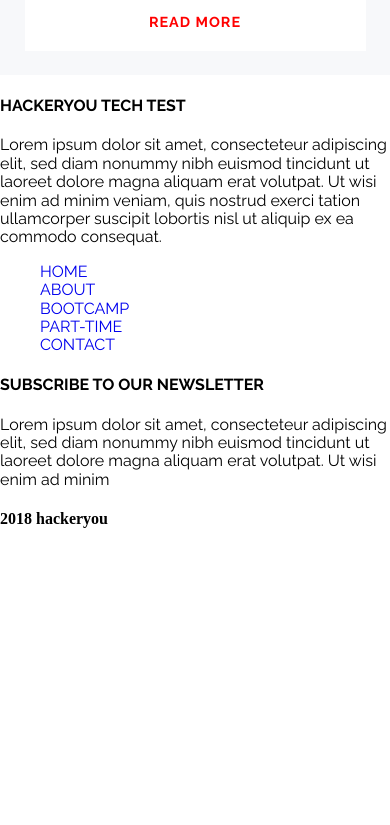
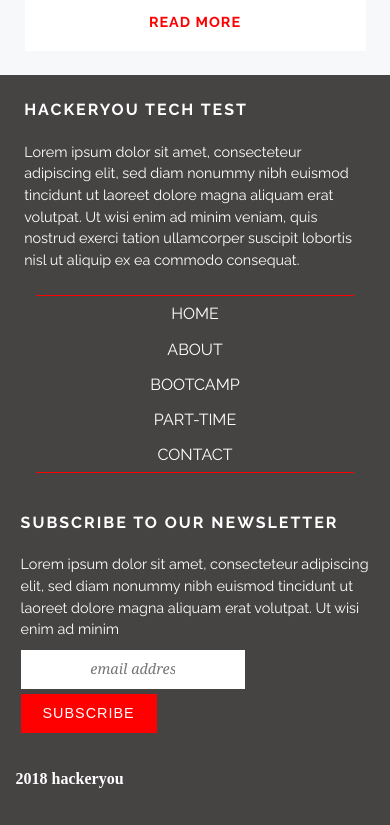
Before and after one commit to snarkshow/tc, a plain HTML site: page index.html in a window 390 px wide. Shown: the part 4906-5731 px from the top of the page. Before the commit the page ends 5456 px from the top, so only its background shows below. Drawn offline with Linux system fonts and the light colour scheme.

Commit message:
updated footer

```diff
--- a/css/styles.css
+++ b/css/styles.css
@@ -3,6 +3,19 @@ html{line-height:1.15;-ms-text-size-adjust:100%;-webkit-text-size-adjust:100%}bo
 *{ -moz-box-sizing: border-box; -webkit-box-sizing: border-box; box-sizing: border-box; }
 
 .clearfix:after {visibility: hidden; display: block; font-size:0; content:""; clear: both; height:0;}
+
+.visuallyhidden:not(:focus):not(:active) {
+    position: absolute;
+    width: 1px;
+    height: 1px;
+    margin: -1px;
+    border: 0;
+    padding: 0;
+    white-space: nowrap;
+    clip-path: inset(100%);
+    clip: rect(0 0 0 0);
+    overflow: hidden;
+}
 
 /* GENERAL CSS */
 
@@ -235,6 +248,92 @@ aside .posts{
     background-color: white;
 }
 
+/* FOOTER CSS */
+
+footer{
+    background-color: #464343;
+    color: white;
+    padding: 4%;
+}
+
+.footer1{
+    display: flex;
+}
+
+
+.footer1 ul{
+    line-height: 2;
+    padding-left: 4%;
+}
+
+.footer1 .heading{
+    letter-spacing: 2px;
+    margin-top: 1.5%;
+}
+
+.footer1 p{
+    font-size: 0.9rem;
+    line-height: 1.5;
+    margin: 0;
+}
+
+.footerBlurb{
+    margin: 0 10px;
+    padding: 0 1%;
+    width: calc(35% - 20px);
+}
+
+.footerNav{
+    margin: 0 10px;
+    width: calc(15% - 20px);
+}
+
+.footerNav a{
+    color: white;
+}
+
+.footerNav a:hover{
+    text-shadow: 1px 1px white;
+}
+
+.footerSignup{
+    margin: 0 10px;
+    padding: 0 1%;
+    width: calc(50% - 20px);
+}
+
+form{
+    margin-top: 10px;
+}
+
+input[type=email]{
+    border-width: 0px;
+    display: inline-block;
+    padding: 3% 20%;
+}
+
+input[type=email]{
+    text-align: center;
+    text-transform: lowercase;
+}
+
+form ::placeholder{
+    font-family: 'Noto Serif', serif;
+    font-size: 1.3rem;
+}
+
+input[type=submit] {
+    background-color: red;
+    border: 1px solid red;
+    color: white;
+    font-size: 0.9rem;
+    letter-spacing: 1px;
+    padding: 3% 7%;
+    text-transform: uppercase;
+}
+
+
+
  /* Portrait tablet and small desktops */
  @media (max-width: 1280px) {
     .wrapper{
@@ -268,7 +367,6 @@ aside .posts{
     }
 }
 
-
  /* Portrait tablet and small desktops */
  @media (max-width: 980px) {
    .flexContainer {
@@ -279,8 +377,19 @@ aside .posts{
         padding: 5%;
         margin: 10%;
     }
+
+    .footerBlurb{
+        width: 50%;
+    }
+
+    .footerNav{
+        width: 50%;
+    }
+
+    .footerSignup{
+        width: 100%;
+    }
 }
-
 
 /* Landscape phone to portrait tablet */
 @media (max-width: 767px) {
@@ -339,13 +448,17 @@ aside .posts{
         border-bottom: 0.5px solid lightgrey;
     }
 
-
     .textbox h2{
         font-size: 1.3rem;
     }
 
     .textbox p{
         font-size: 1rem;
+    }
+
+    main {
+        display: flex;
+        flex-direction: column;
     }
 
     .blog{
@@ -371,6 +484,69 @@ aside .posts{
         width: calc(100% - 10px);
     }
 
+    .footer1{
+        flex-direction: column;
+    }
+
+    /* .footer1-480{
+        display: flex;
+    } */
+
+    .footerBlurb{
+        margin: 5px;
+        width: calc(100% - 10px);
+    }
+
+    .footer1 ul{
+        line-height: 2.2;
+        padding: 0;
+    }
+
+    .footerNav{
+        border-bottom: 1px red solid;
+        border-top: 1px red solid;
+        margin: 20px;
+        padding: 0;
+        text-align: center;
+        width: calc(100% - 40px);
+    }
+
+    .footerNav li a:hover{
+        border-bottom: 1px red solid;
+    }
+
+    .footerSignup{
+        margin: 5px 5px;
+        padding: 10px 0;
+        width: calc(100% - 10px);
+    }
+
+    input[type=email]{
+       width: calc(70% - 20px);
+    }
+
+    input[type=submit] {
+        background-color: red;
+        border: 1px solid red;
+        color: white;
+        font-size: 0.8  rem;
+        margin-top: 5px;
+        padding: 3% 6%;
+        text-transform: uppercase;
+    }
+
+    input[type=email]{
+        text-align: center;
+        text-transform: lowercase;
+    }
+
+    form ::placeholder{
+        font-family: 'Noto Serif', serif;
+        font-size: 0.9rem;
+    }
+
+
+
 
 
 
--- a/index.html
+++ b/index.html
@@ -44,7 +44,7 @@
         <main>
             <section class="wrapper clearfix">
                 <h3 class="heading">blog</h3>
-                <section class="blog">
+                <div class="blog">
                     <div class="posts one-third">
                         <figure class="photo">
                             <img src="assets/image-2.jpg" alt="">
@@ -80,7 +80,7 @@
                         <p>Lorem ipsum dolor sit amet, consecteteur adipiscing elit, sed diam nonummy nibh euismod tincidunt ut laoreet dolore magna aliquam erat volutpat. Ut wisi enim ad minim veniam, quis nostrud exerci tation ullamcorper suscipit lobortis nisl ut aliquip ex ea commodo consequat, vel illum dolore eu feugiat nulla facilisis at vero.</p>
                         <a href="#">Read More</a>
                     </div>
-                </section>
+                </div>
                 <div class="about one-third">
                             <figure class="photo">
                                 <img src="assets/image-4.jpg" alt="">
@@ -132,18 +132,27 @@
         </aside>
         <footer>
             <section class="wrapper clearfix">
-                <section class="signup">
+                <section class="footer1">
+                        <div class="footerBlurb">
                             <h4 class="heading">hackeryou tech test</h4>
                             <p>Lorem ipsum dolor sit amet, consecteteur adipiscing elit, sed diam nonummy nibh euismod tincidunt ut laoreet dolore magna aliquam erat volutpat. Ut wisi enim ad minim veniam, quis nostrud exerci tation ullamcorper suscipit lobortis nisl ut aliquip ex ea commodo consequat.</p>
-                    <ul>
+                        </div>
+                        <ul class="footerNav">
                             <li><a href="#">home</a></li>
                             <li><a href="#">about</a></li>
                             <li><a href="#">bootcamp</a></li>
                             <li><a href="#">part-time</a></li>
                             <li><a href="#">contact</a></li>
                         </ul>
+                    <div class="footerSignup">
                         <h4 class="heading">subscribe to our newsletter</h4>
                         <p>Lorem ipsum dolor sit amet, consecteteur adipiscing elit, sed diam nonummy nibh euismod tincidunt ut laoreet dolore magna aliquam erat volutpat. Ut wisi enim ad minim</p>
+                        <form action="" method="POST" name="signupForm">
+                            <input type="email" placeholder="Email Address" id="email" required>
+                            <label for="email" class="visuallyhidden">email address</label>
+                            <input type="submit" value="subscribe">
+                        </form>
+                    </div>
 
                 </section>
 
```
Lines whose indentation alone changed are shown as unchanged.
